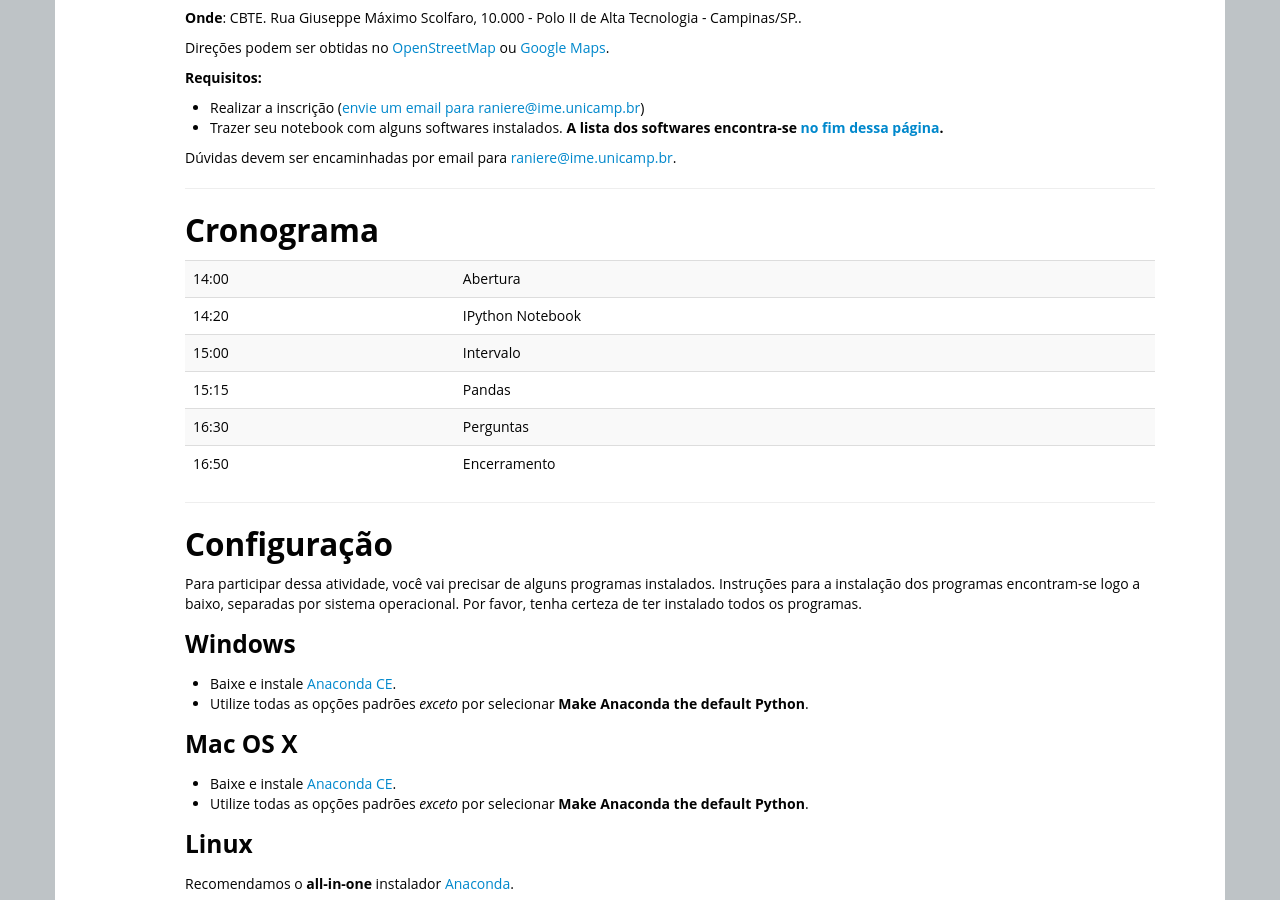
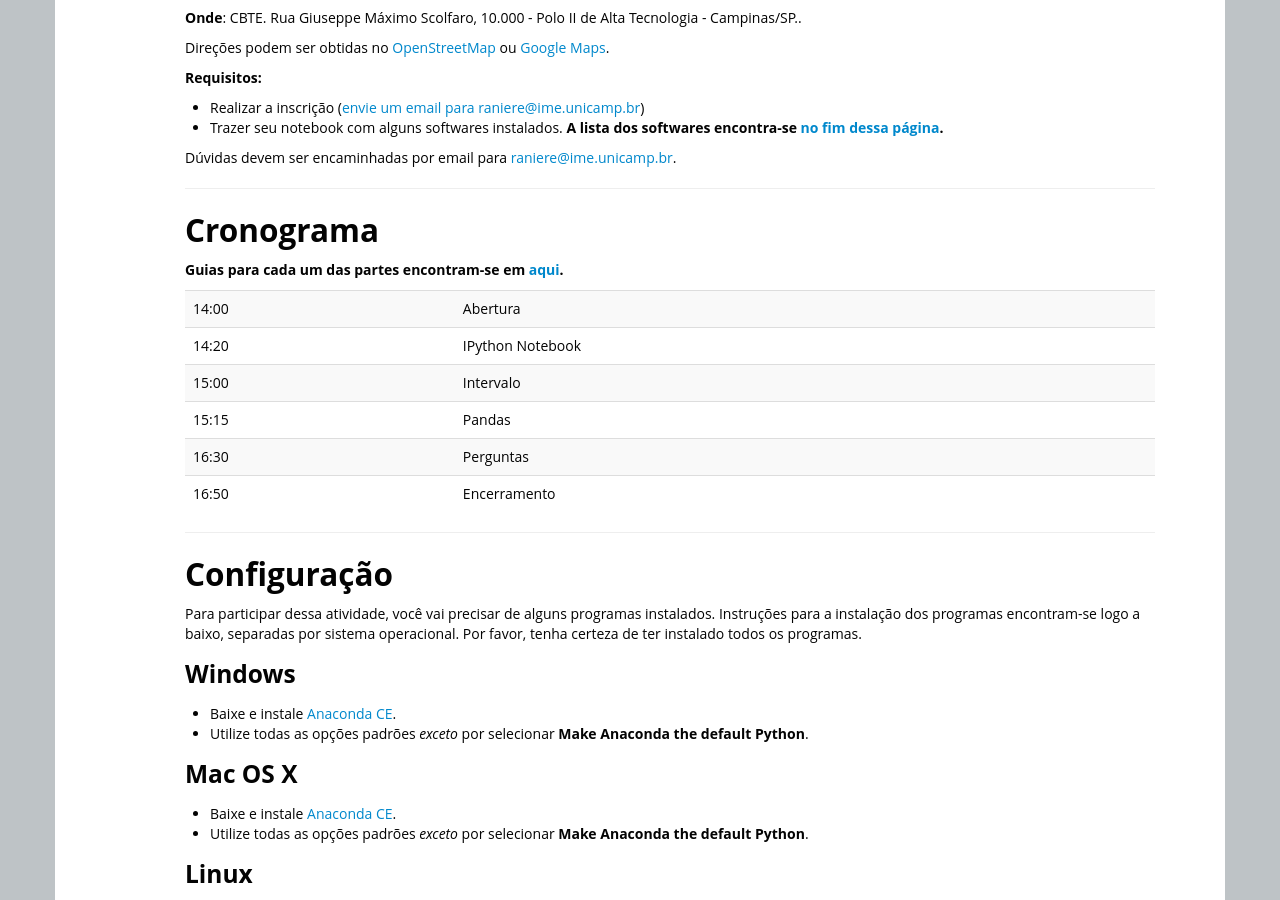
Before and after one commit to r-gaia-cs/2014-11-28-cbte, a Jekyll site: the page built from index.md, in a window 1280 px wide and 900 px high, scrolled down 741 px. Built offline with Jekyll 4.4.1, drawn with Linux system fonts in a browser that asks for light colours.

Commit message:
Add link to notes

```diff
--- a/index.md
+++ b/index.md
@@ -44,6 +44,8 @@ Dúvidas devem ser encaminhadas por email para
 <hr/>
 
 ## Cronograma
+
+**Guias para cada um das partes encontram-se em [aqui](python/index.html).**
 
 <table class="table table-striped">
 <tr> <td>14:00</td> <td>Abertura</td> </tr>
```
